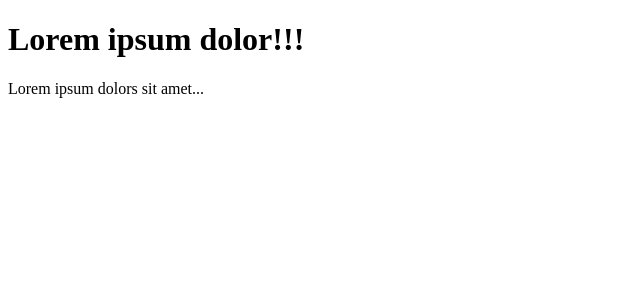
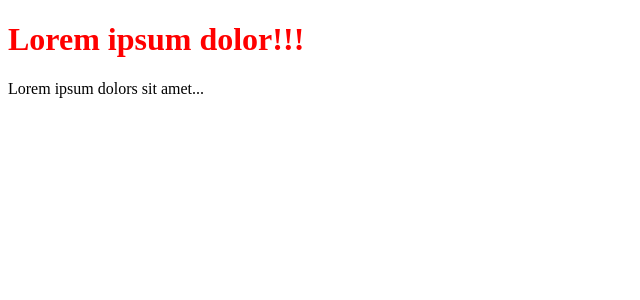
Before and after one commit to akucharska/react-blog, a React app: page / in a window 1280 px wide. Shown: the top 300 px of the page, without its empty margins (0-640 px from the left). Built offline with nearby package versions, Linux system fonts and the light colour scheme.

Commit message:
PR2 - sass-loader, css-loader, node-sass, extract-text-webpack-plugin

```diff
--- a/package.json
+++ b/package.json
@@ -16,7 +16,11 @@
   "devDependencies": {
     "babel-preset-es2015": "^6.22.0",
     "babel-preset-react": "^6.23.0",
+    "node-sass": "^4.5.0",
+    "css-loader": "^0.26.4",
+    "extract-text-webpack-plugin": "^2.1.0",
     "react-hot-loader": "^3.0.0-beta.6",
+    "sass-loader": "^6.0.3",
     "webpack-dev-server": "^1.16.2"
   },
   "scripts": {
--- a/src/components/4-pages/mainPage/index.js
+++ b/src/components/4-pages/mainPage/index.js
@@ -4,7 +4,7 @@ class MainPage extends React.Component {
   render(){
     return (
       <div>
-        <h1>Lorem ipsum dolor!!!</h1>
+        <h1 className='title'>Lorem ipsum dolor!!!</h1>
         <div>Lorem ipsum dolors sit amet...</div>
       </div>
     );
--- a/src/index.js
+++ b/src/index.js
@@ -2,6 +2,7 @@ import React from 'react';
 import ReactDOM from 'react-dom';
 import { AppContainer } from 'react-hot-loader';
 import App from './containers/App';
+import styles from './styles/main.scss';
 
 ReactDOM.render(
   <AppContainer>
--- /dev/null
+++ b/src/styles/main.scss
@@ -0,0 +1,3 @@
+.title {
+  color: red;
+}
--- a/webpack.config.js
+++ b/webpack.config.js
@@ -1,4 +1,5 @@
 const HtmlWebpackPlugin = require('html-webpack-plugin');
+const ExtractTextPlugin = require('extract-text-webpack-plugin');
 const path = require('path');
 
 module.exports = {
@@ -29,12 +30,20 @@ module.exports = {
         test: /\.js$/,
         exclude: /node_modules/,
         loaders: ['babel-loader']
+      }, {
+        test: /\.scss$/,
+        loader: ExtractTextPlugin.extract('css-loader!sass-loader')
       }
     ]
   },
   plugins : [
     new HtmlWebpackPlugin({
       template: './index.html'
+    }),
+    new ExtractTextPlugin({
+      filename: 'styles/main.css',
+      disable: false,
+      allChunks: true
     })
   ]
 };
```
